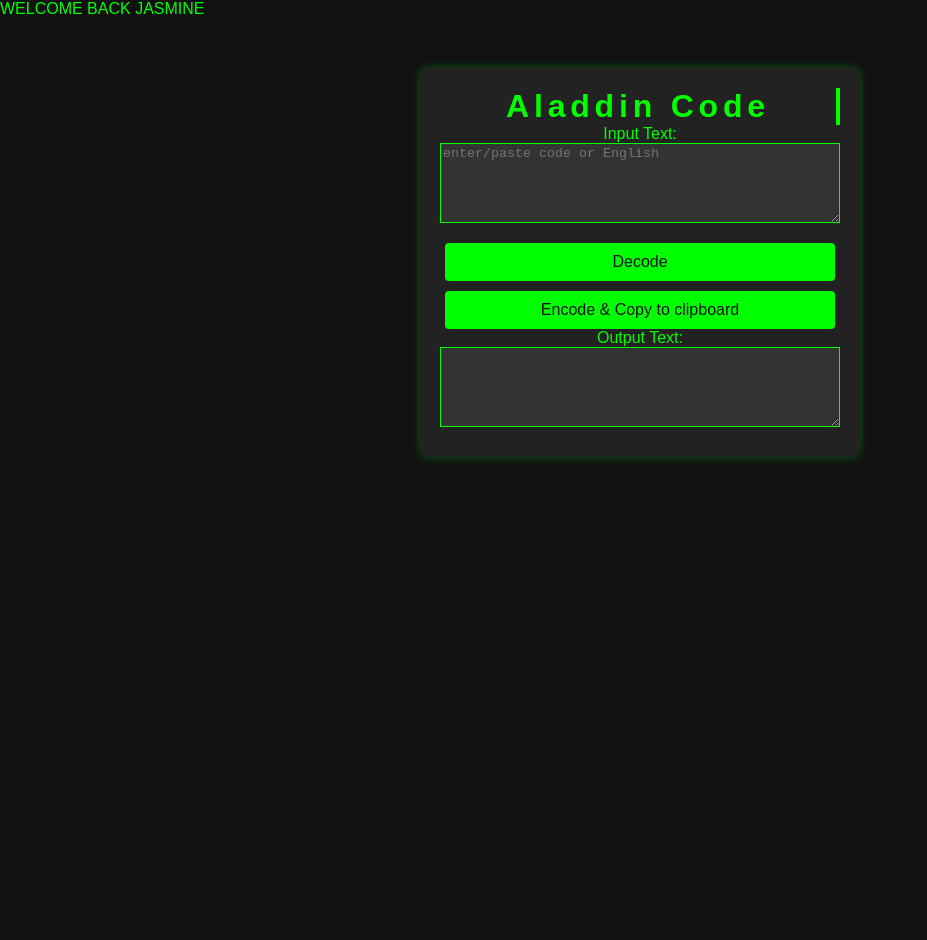
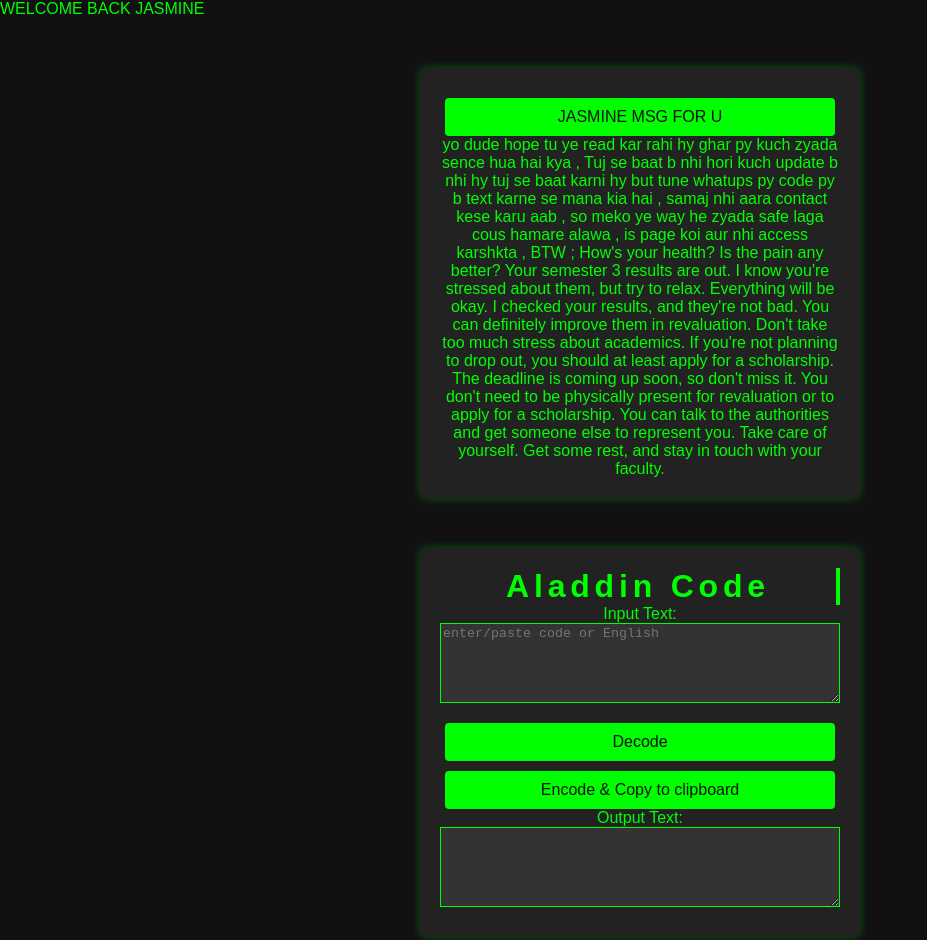
Before and after one commit to rising5-guru/aladdin-code-convertor-v1, a plain HTML site: page main1.html in a window 1280 px wide. Shown: the top 940 px of the page, without its empty margins (0-927 px from the left). Before the commit the page ends 800 px from the top, so only its background shows below. Drawn offline with Linux system fonts and the light colour scheme.

Commit message:
main1.html

```diff
--- a/main1.html
+++ b/main1.html
@@ -1,4 +1,4 @@
- <!DOCTYPE html>
+<!DOCTYPE html>
 <html lang="en">
 <head>
   <meta charset="UTF-8">
@@ -8,6 +8,24 @@
 </head>
 <body>
   WELCOME BACK JASMINE
+  <div class="container">
+    <div class="button-container">
+        <button>JASMINE MSG FOR U </button>
+    </div>
+ yo dude hope tu ye read kar rahi hy ghar py kuch zyada sence hua hai kya ,
+ Tuj se baat b nhi hori kuch update b nhi hy tuj se baat karni hy but tune
+ whatups py code py b text karne se mana kia hai ,
+   samaj nhi aara contact kese karu aab ,
+   so meko ye way he zyada safe laga cous hamare alawa ,
+   is page koi aur nhi access karshkta ,
+   BTW ;
+   How's your health? Is the pain any better?
+   Your semester 3 results are out. I know you're stressed about them, but try to relax. Everything will be okay.
+   I checked your results, and they're not bad. You can definitely improve them in revaluation. Don't take too much stress about academics.
+   If you're not planning to drop out, you should at least apply for a scholarship. The deadline is coming up soon, so don't miss it.
+   You don't need to be physically present for revaluation or to apply for a scholarship. You can talk to the authorities and get someone else to represent you.
+   Take care of yourself. Get some rest, and stay in touch with your faculty.
+    </div>
   <div class="container">
     <h1>Aladdin Code</h1>
     <label for="inputText">Input Text:</label>
```
